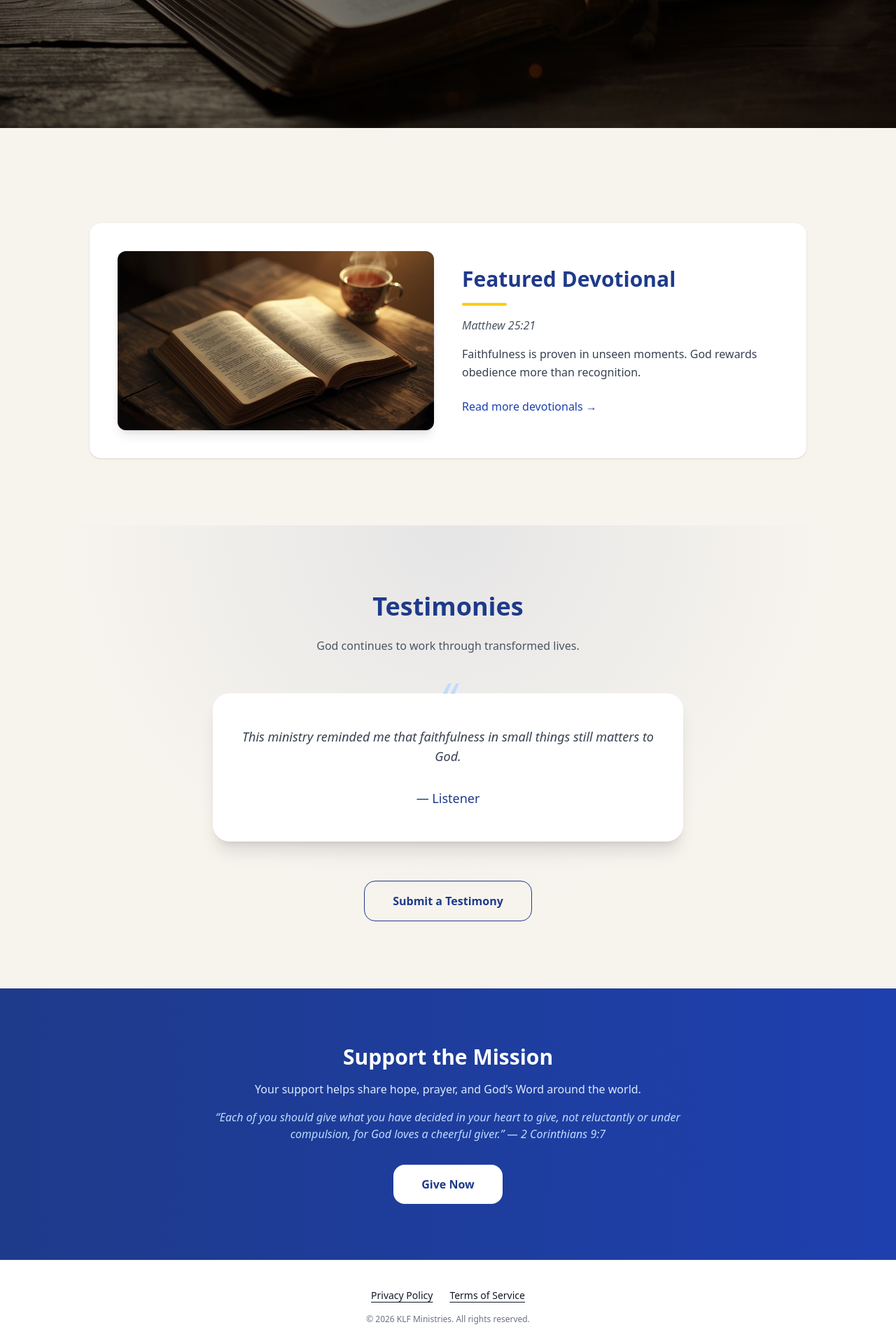
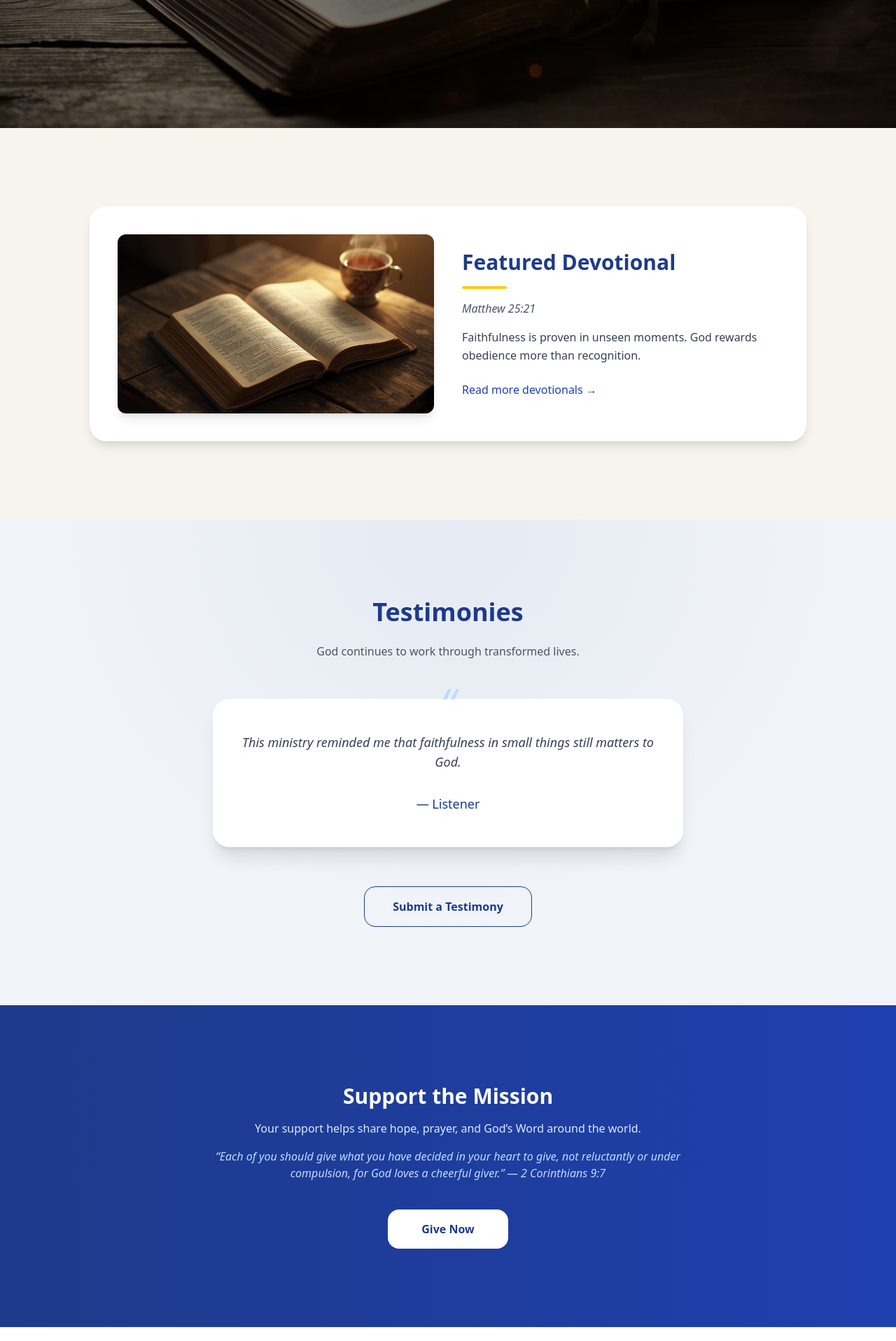
Before and after one commit to klfministries/klf-ministries-website, a Next.js app: page /en in a window 1280 px wide. Shown: the part 880-2797 px from the top of the page at 70% size. Built offline with nearby package versions, Linux system fonts and the light colour scheme.

Commit message:
Update layout, page, and add worship image

```diff
--- a/app/[lang]/layout.jsx
+++ b/app/[lang]/layout.jsx
@@ -38,7 +38,8 @@ export default function LangLayout({ children, params }) {
   const lang = params.lang === "es" ? "es" : "en";
 
   return (
-    <div className="min-h-screen flex flex-col bg-transparent">
+    <html lang={lang}>
+      <body className="min-h-screen flex flex-col bg-transparent text-gray-900">
         {/* GLOBAL UI */}
         <ScrollProgress />
         <Analytics />
@@ -111,6 +112,7 @@ export default function LangLayout({ children, params }) {
         >
           WhatsApp
         </a>
-    </div>
+      </body>
+    </html>
   );
 }
--- a/app/[lang]/page.jsx
+++ b/app/[lang]/page.jsx
@@ -61,10 +61,10 @@ function FeaturedDevotional({ lang }) {
       whileInView={{ opacity: 1, y: 0 }}
       viewport={{ once: true }}
       transition={{ duration: 0.6 }}
-      className="max-w-5xl mx-auto bg-white rounded-2xl shadow p-10"
+      className="max-w-5xl mx-auto bg-white rounded-3xl shadow-lg p-10"
     >
       <div className="grid md:grid-cols-2 gap-10 items-center">
-        {/* LEFT — IMAGE */}
+        {/* IMAGE */}
         <div className="rounded-xl overflow-hidden shadow-lg">
           <img
             src="/images/devotional-placeholder.jpg"
@@ -73,7 +73,7 @@ function FeaturedDevotional({ lang }) {
           />
         </div>
 
-        {/* RIGHT — TEXT */}
+        {/* TEXT */}
         <div className="text-center md:text-left">
           <h2 className="text-3xl font-bold text-blue-900 mb-2">
             {lang === "es" ? "Devocional Destacado" : "Featured Devotional"}
@@ -206,27 +206,27 @@ export default function Home({ params }) {
 
   return (
     <>
+      {/* HERO */}
       <Hero lang={lang} />
-      <div className="pt-10" />
 
-      {/* FEATURED DEVOTIONAL */}
-      <section className="bg-transparent py-24 px-6">
+      {/* ================= FEATURED DEVOTIONAL SECTION ================= */}
+      <section className="bg-[#f7f4ee] py-28 px-6">
         <FeaturedDevotional lang={lang} />
       </section>
 
-      {/* TESTIMONIES */}
-      <section className="relative overflow-hidden py-24 px-6 text-center bg-transparent">
+      {/* ================= TESTIMONIES SECTION ================= */}
+      <section className="relative overflow-hidden py-28 px-6 text-center bg-[#f1f5f9]">
         <div
           aria-hidden
-          className="absolute inset-0 bg-[radial-gradient(circle_at_top,rgba(30,58,138,0.08),transparent_60%)]"
+          className="absolute inset-0 bg-[radial-gradient(circle_at_top,rgba(30,58,138,0.06),transparent_65%)]"
         />
         <RotatingTestimonies lang={lang} />
       </section>
 
-      {/* SUPPORT THE MISSION */}
+      {/* ================= SUPPORT THE MISSION ================= */}
       <section
         id="support"
-        className="bg-gradient-to-r from-blue-900 to-blue-800 text-white py-20 px-6 text-center"
+        className="bg-gradient-to-r from-blue-900 to-blue-800 text-white py-28 px-6 text-center"
       >
         <h2 className="text-3xl font-bold mb-4">
           {lang === "es" ? "Apoye la Obra" : "Support the Mission"}
@@ -238,7 +238,7 @@ export default function Home({ params }) {
             : "Your support helps share hope, prayer, and God’s Word around the world."}
         </p>
 
-        <p className="italic text-blue-200 max-w-2xl mx-auto mb-8">
+        <p className="italic text-blue-200 max-w-2xl mx-auto mb-10">
           {lang === "es"
             ? "“Cada uno dé como propuso en su corazón: no con tristeza ni por necesidad, porque Dios ama al dador alegre.” — 2 Corintios 9:7"
             : "“Each of you should give what you have decided in your heart to give, not reluctantly or under compulsion, for God loves a cheerful giver.” — 2 Corinthians 9:7"}
@@ -247,7 +247,7 @@ export default function Home({ params }) {
         <button
           type="button"
           onClick={() => window.dispatchEvent(new Event("donation:open"))}
-          className="bg-white text-blue-900 px-10 py-4 rounded-2xl font-semibold hover:scale-105 transition"
+          className="bg-white text-blue-900 px-12 py-4 rounded-2xl font-semibold hover:scale-105 transition"
         >
           {lang === "es" ? "Dar Ahora" : "Give Now"}
         </button>
```
Also changed, not shown: public/images/worship-strip.jpg (added). Lines whose indentation alone changed are shown as unchanged.
